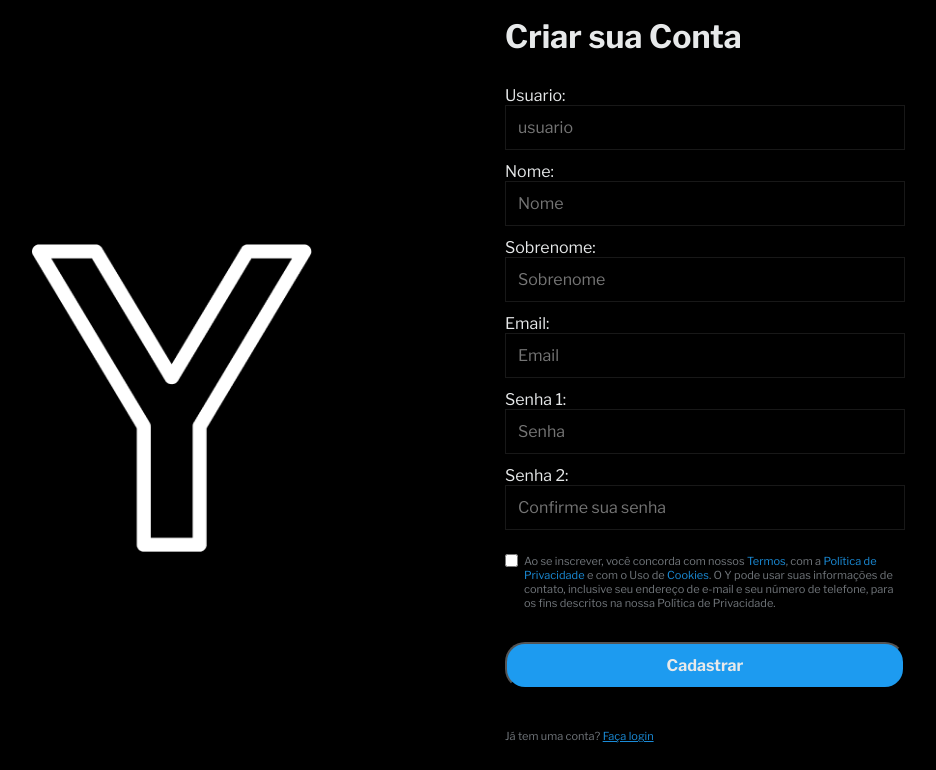
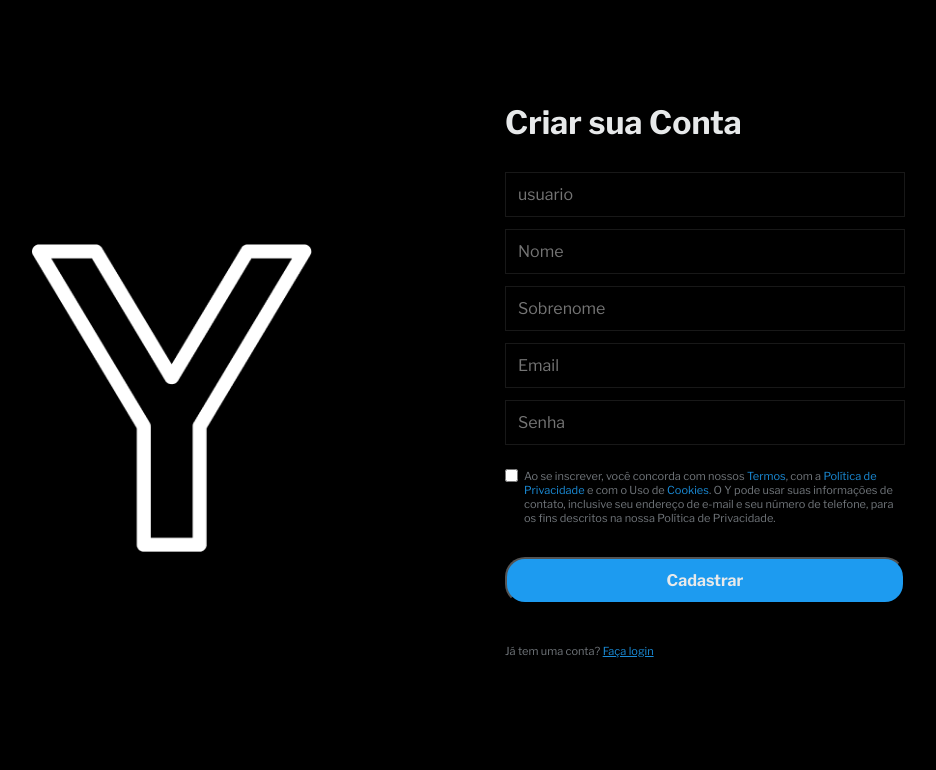
Before and after one commit to Raul-Albuquerque/Y_twitter_clone, a Django app: page /signup/ in a window 1280 px wide. Shown: the top 770 px of the page, without its empty margins (165-1101 px from the left). Run offline with Django 5.2, Linux system fonts and the light colour scheme.

Commit message:
fix: signup form bugs

```diff
--- a/twitter_clone/forms.py
+++ b/twitter_clone/forms.py
@@ -8,9 +8,15 @@ class SignUpForm(forms.Form):
   nome = forms.CharField(max_length=150, required=False, widget=forms.TextInput(attrs={'class': 'form-input', 'placeholder': 'Nome', 'required': True}))
   sobrenome = forms.CharField(max_length=150, required=False, widget=forms.TextInput(attrs={'class': 'form-input', 'placeholder': 'Sobrenome', 'required': True}))
   email = forms.CharField(max_length=150, required=False, widget=forms.TextInput(attrs={'class': 'form-input', 'placeholder': 'Email', 'required': True}))
-  senha_1 = forms.CharField(max_length=190, required=False, widget=forms.TextInput(attrs={'class': 'form-input', 'placeholder': 'Senha', 'required': True}))
-  senha_2 = forms.CharField(max_length=190, required=False, widget=forms.TextInput(attrs={'class': 'form-input', 'placeholder': 'Confirme sua senha', 'required': True}))
+  senha = forms.CharField(max_length=190, required=False, widget=forms.TextInput(attrs={'class': 'form-input', 'placeholder': 'Senha', 'required': True, 'type': 'password'}))
 
+  def __init__(self, *args, **kwargs):
+        super(SignUpForm, self).__init__(*args, **kwargs)
+        self.fields['usuario'].label = False
+        self.fields['nome'].label = False
+        self.fields['sobrenome'].label = False
+        self.fields['email'].label = False
+        self.fields['senha'].label = False
 
 # SIGNIN FORM
 
--- a/twitter_clone/templates/signup.html
+++ b/twitter_clone/templates/signup.html
@@ -15,12 +15,7 @@
     </section>
     <section class="content-container">
       <h2 class="subtitle">Criar sua Conta</h2>
-      <form class="form-default" method='POST' action='{% url 'feed' %}'>
-        {% comment %} <input type="email" class="form-input" id="usuario" placeholder="Usuário">
-        <input type="email" class="form-input" id="nome" placeholder="Nome">
-        <input type="email" class="form-input" id="sobrenome" placeholder="Sobrenome">
-        <input type="email" class="form-input" id="email" placeholder="E-mail">
-        <input type="email" class="form-input" id="senha" placeholder="Senha"> {% endcomment %}
+      <form class="form-default" method='POST' action='{% url 'signup' %}'>
         {% csrf_token %}
         {{ form }}
         <div class="input-group">
--- a/twitter_clone/urls.py
+++ b/twitter_clone/urls.py
@@ -5,5 +5,4 @@ urlpatterns = [
     path("", home_view.home, name="home"),
     path("signup/", signup_view.signup, name="signup"),
     path("signin/", home_view.signin, name="signin"),
-    path("feed/", signup_view.feed, name="feed"),
 ]
--- a/twitter_clone/views.py
+++ /dev/null
@@ -1,3 +0,0 @@
-from django.shortcuts import render
-
-# Create your views here.
--- a/twitter_clone/views/signup_view.py
+++ b/twitter_clone/views/signup_view.py
@@ -1,21 +1,32 @@
 from django.shortcuts import render, redirect
 from django.http import HttpResponse
 from django.contrib.auth.models import User
+from django.contrib.auth import authenticate, login
 from ..forms import SignUpForm
 
 def signup(request):
   form = SignUpForm()
-  return render(request, 'signup.html', {'form':form})
+  if request.method == 'GET':
+      return render(request, 'signup.html', {'form':form})
+  else:
+    form = SignUpForm(request.POST)
+    if form.is_valid():
+      username = form.cleaned_data['usuario']
+      first_name = form.cleaned_data['nome'].lower()
+      last_name = form.cleaned_data['sobrenome'].lower()
+      email = form.cleaned_data['email']
+      password = form.cleaned_data['senha']
 
-def feed(request):
-  form = SignUpForm(request.POST)
-  if form.is_valid():
-    username = form.cleaned_data['usuario']
-    first_name = form.cleaned_data['nome'].lower()
-    last_name = form.cleaned_data['sobrenome'].lower()
-    email = form.cleaned_data['email'].lower()
-    password_1 = form.cleaned_data['senha_1']
-    password_2 = form.cleaned_data['senha_2']
-    return HttpResponse(f'Usuário={username}, nome={first_name}, sobrenome={last_name}, email={email}, senha={password_1}, senha2={password_2}')
-  else:
-    return HttpResponse('deu errado')
+      double_user = User.objects.filter(username=username).first()
+
+      if double_user:
+        return HttpResponse('Usuário já existe')
+      else:
+        user = User.objects.create_user(username=username, first_name=first_name, last_name=last_name, email=email, password=password)
+        user.save()
+        # user.authenticate(username=username, password=password)
+        # login(request,username=username, password=password)
+        return HttpResponse('Usuário cadastrado com sucesso')
+        # return redirect('feed')
+    else:
+      return HttpResponse('Algo deu errado')
```
